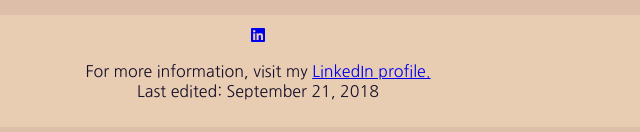
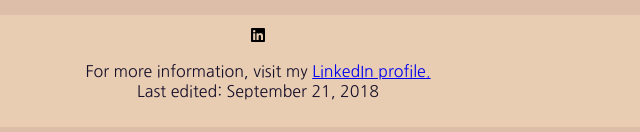
Before and after one commit to wlschwei/wlschwei, a plain HTML site: page index.html in a window 1280 px wide. Shown: the part 1210-1342 px from the top of the page, 382-1022 px from the left. Drawn offline with Linux system fonts and the light colour scheme.

Commit message:
Update index.html

```diff
--- a/index.html
+++ b/index.html
@@ -103,7 +103,7 @@
     </section>
     <footer>
         <a href="http://www.linkedin.com/in/winter-schweibold">
-            <i class="fab fa-linkedin" style="width:50px;"></i></a>
+            <i class="fab fa-linkedin" style="width:70px;color:black;"></i></a>
         <p>For more information, visit my <a href="http://www.linkedin.com/in/winter-schweibold">LinkedIn profile.</a><br>Last edited: September 21, 2018</p>
     </footer>
     </article>
```
